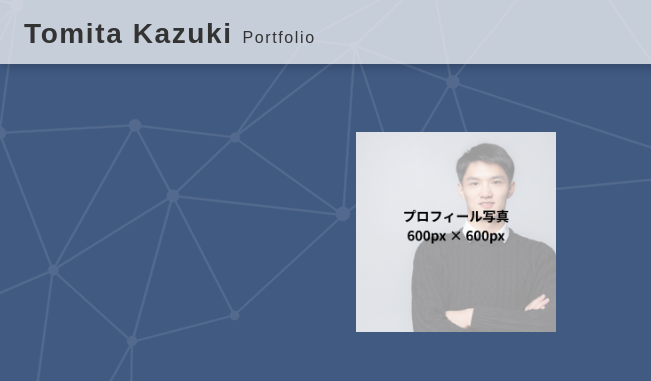
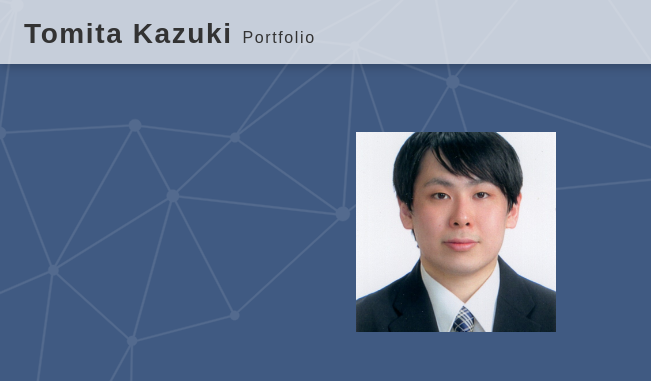
Before and after one commit to rangubell/portfolio-site, a plain HTML site: page index.html in a window 1280 px wide. Shown: the top 381 px of the page, 0-651 px from the left. Drawn offline with nearby package versions, Linux system fonts and the light colour scheme.

Commit message:
証明写真差し替え

```diff
--- a/index.html
+++ b/index.html
@@ -34,7 +34,7 @@
           <div class="firstview__main">
             <div class="firstview__main-pict obj-fit-img">
               <!-- imagesに配置した、プロフィール画像のパスを記載する -->
-              <img src="./images/pict-firstview-main.jpg">
+              <img src="./images/my.JPG">
             </div>
             <div class="firstview__info">
               <h2>
```
Also changed, not shown: images/my.JPG (added).
